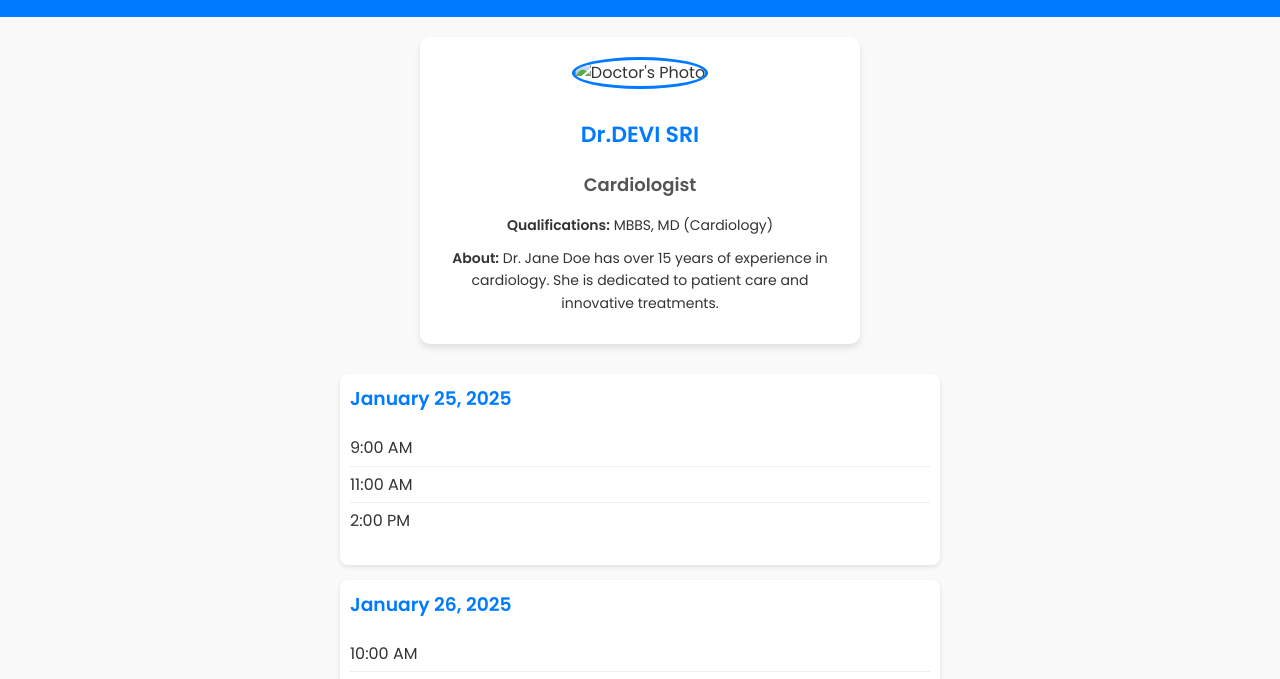
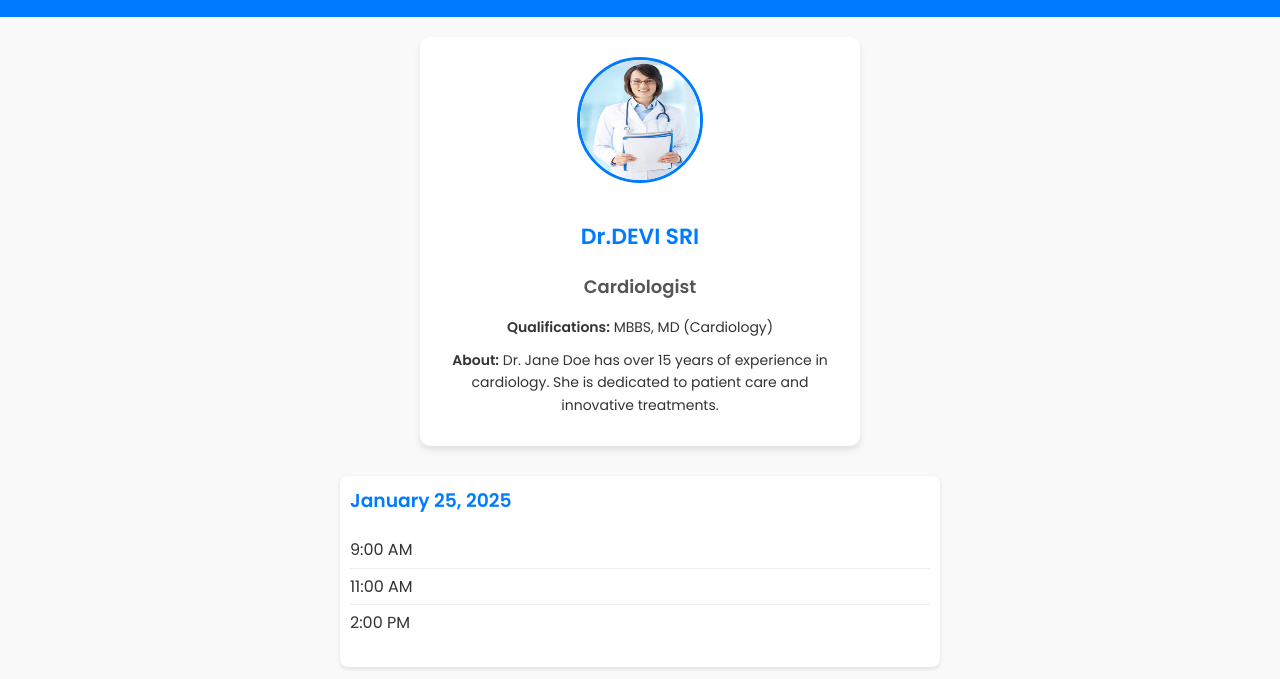
Before and after one commit to Devisridadi/doctors-panel, a plain HTML site: page index.html in a window 1280 px wide. Shown: the part 61-740 px from the top of the page. Drawn offline with Linux system fonts and the light colour scheme; the site is published under a folder, as on GitHub Pages, so addresses that start at the root find nothing.

Commit message:
Update index.html

```diff
--- a/index.html
+++ b/index.html
@@ -139,7 +139,7 @@
   </header>
 
   <section id="doctor-profile">
-    <img src="/photos/doctor.jpg" alt="Doctor's Photo" id="doctor-photo" />
+    <img src="photos/doctor.jpg" alt="Doctor's Photo" id="doctor-photo" />
     <h1>Dr.DEVI SRI</h1>
     <h2>Cardiologist</h2>
     <p><strong>Qualifications:</strong> MBBS, MD (Cardiology)</p>
```
